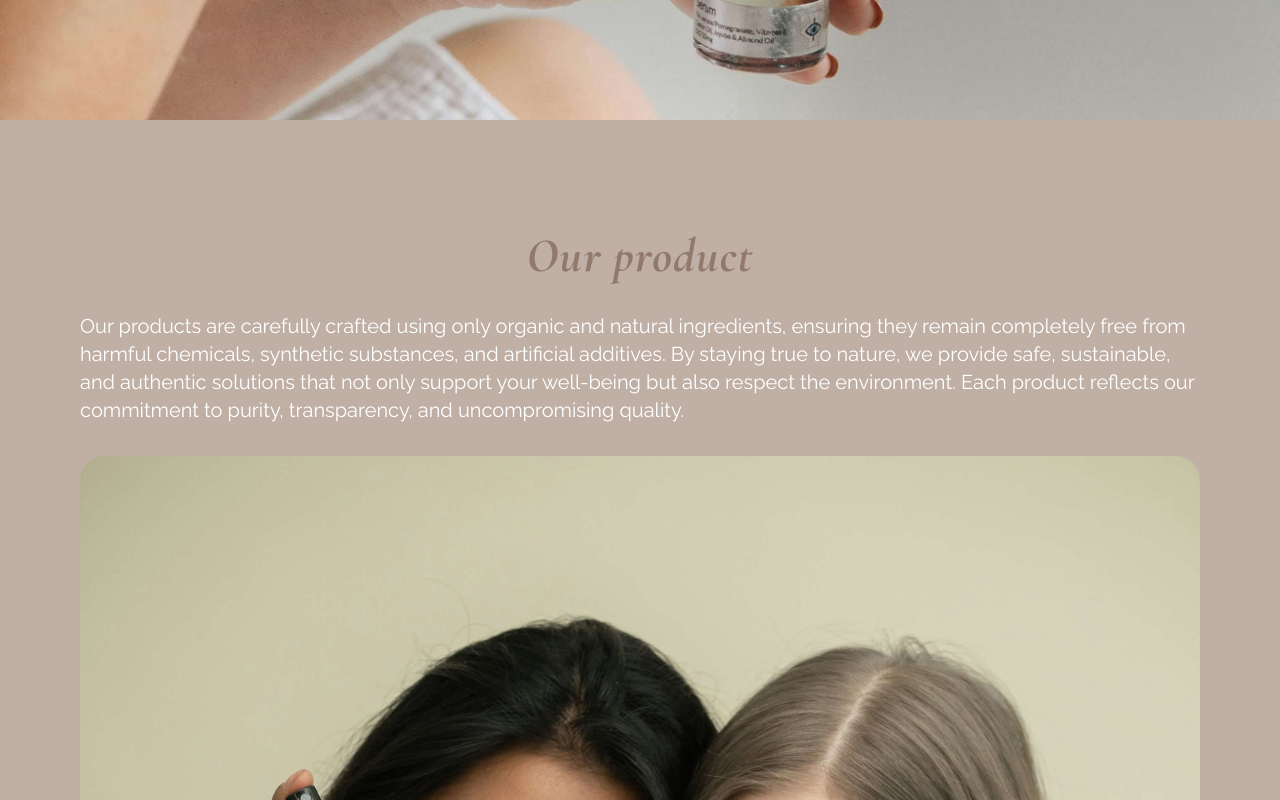
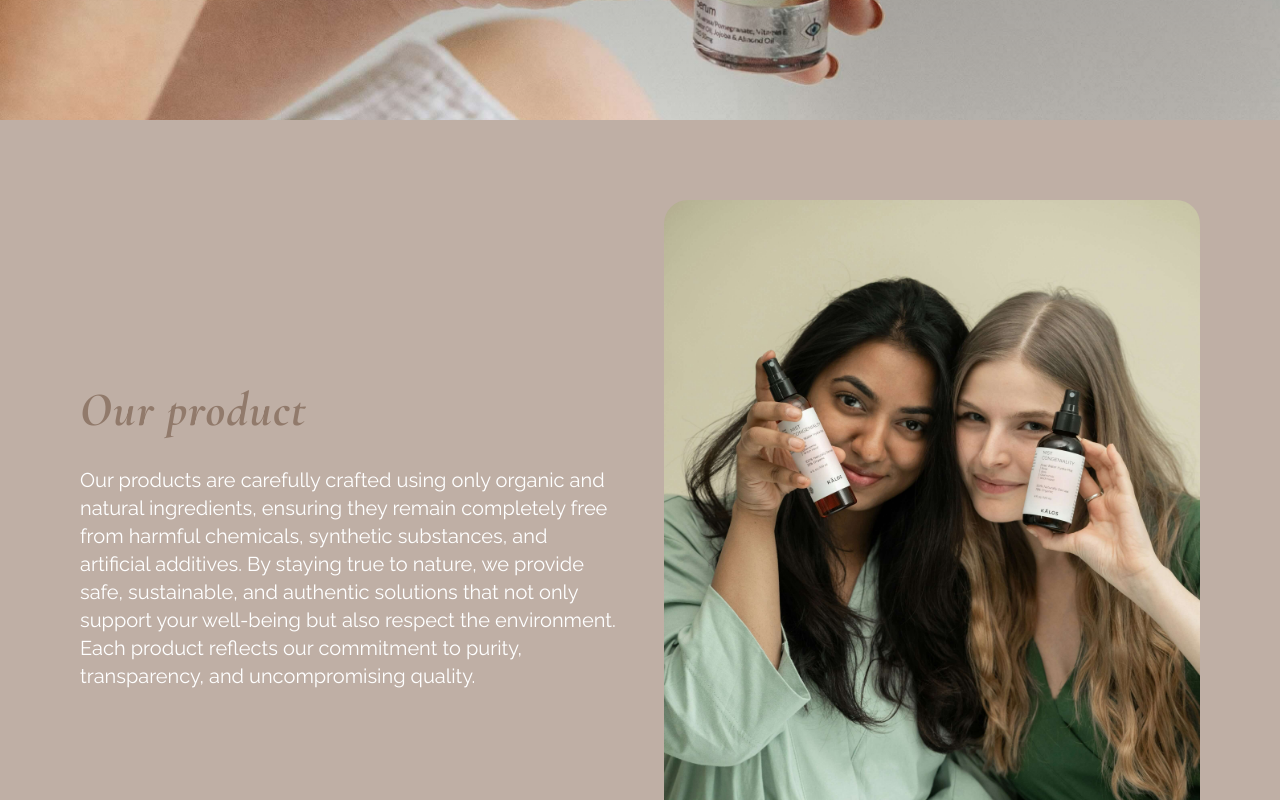
Before and after one commit to Ami0480/naturespa-website-tailwind, a React (Vite) app in the folder my-app/: page /product in a window 1280 px wide. Shown: the part 680-1480 px from the top of the page. Built offline with nearby package versions, Linux system fonts and the light colour scheme.

Commit message:
Created Product page desktop

```diff
--- a/my-app/src/Menu.jsx
+++ b/my-app/src/Menu.jsx
@@ -73,7 +73,7 @@ export default function Menu() {
       <div className="flex justify-center">
         <Link
           to="/booking"
-          className="link mt-20 mb-8"
+          className="link mb-8"
           style={{ backgroundColor: "#af9b8e" }}
         >
           Book Now
--- a/my-app/src/Product.jsx
+++ b/my-app/src/Product.jsx
@@ -20,22 +20,26 @@ export default function Product() {
         </Link>
       </div>
 
-      <section className="container flex flex-col justify-center items-center">
+      <section className="container flex flex-col justify-center items-center md:flex-row md:gap-12">
+        <div className="md:flex-1">
           <h2 className="text-[#917A6B] mt-8 mb-8">Our product</h2>
           <p className="mb-8">
             Our products are carefully crafted using only organic and natural
             ingredients, ensuring they remain completely free from harmful
-          chemicals, synthetic substances, and artificial additives. By staying
-          true to nature, we provide safe, sustainable, and authentic solutions
-          that not only support your well-being but also respect the
+            chemicals, synthetic substances, and artificial additives. By
+            staying true to nature, we provide safe, sustainable, and authentic
+            solutions that not only support your well-being but also respect the
             environment. Each product reflects our commitment to purity,
             transparency, and uncompromising quality.
           </p>
+        </div>
+        <div className="md:flex-1">
           <img
             src={OurProduct}
             alt="Our Product"
             className="rounded-3xl mb-8"
           ></img>
+        </div>
       </section>
     </div>
   );
```
Lines whose indentation alone changed are shown as unchanged.
